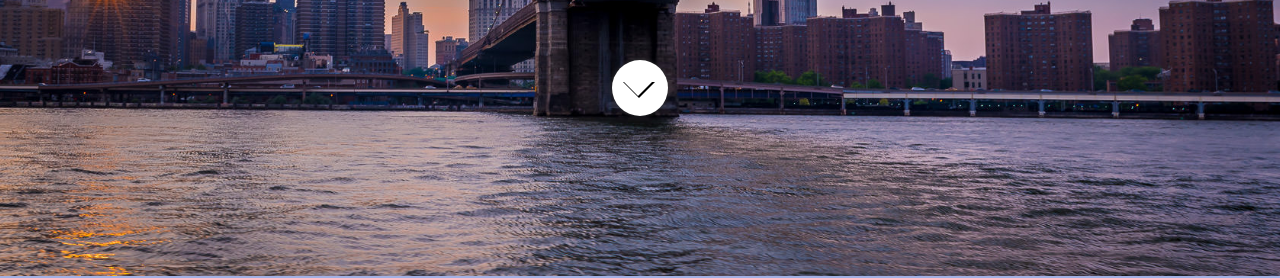
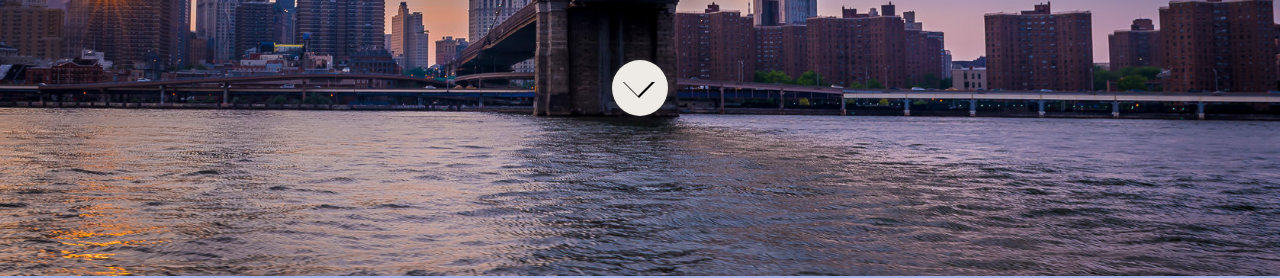
Before and after one commit to skeshive/Old-Portfolio-Website, a website: page index.html in a window 1280 px wide. Shown: the part 524-802 px from the top of the page. Drawn offline with Linux system fonts and the light colour scheme.

Commit message:
Minor change

```diff
--- a/css/main.css
+++ b/css/main.css
@@ -119,7 +119,7 @@ section.border button.active {
   left: 50%;
   top: 120%;
   margin-left:-5em;
-  background:white;
+  background:#EEEBE6;
   width:10em;
   height:10em;
   padding:4em 2em;
@@ -149,7 +149,7 @@ section.border button.active {
   height: 0px;
   border-style: solid;
   border-width: 3em 3em 0 3em;
-  border-color: white transparent transparent transparent;
+  border-color: #EEEBE6 transparent transparent transparent;
   -webkit-transform:rotate(360deg)
 }
 
```
